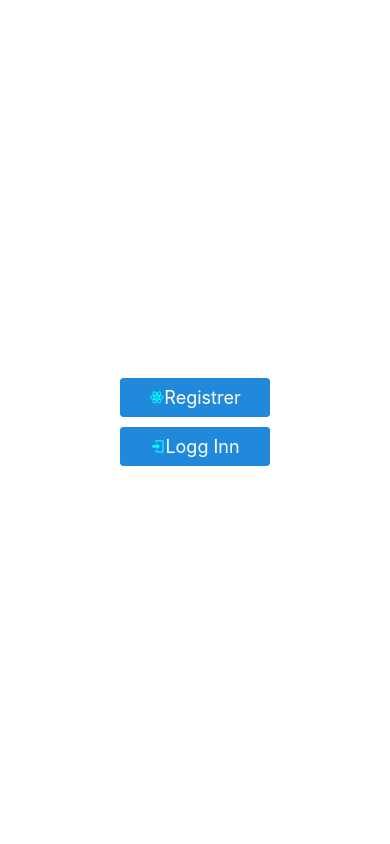
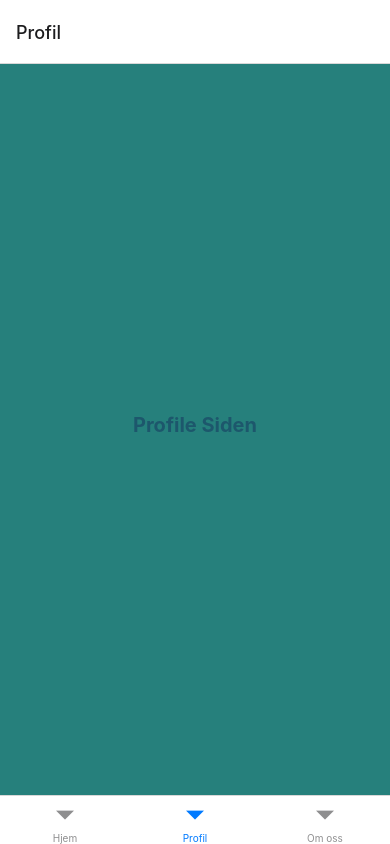
Before and after one commit to TommyS-NO/PhysioFlow-Prototype, a React Native app: screen /Profil in a window 390 px wide. Built offline with nearby package versions, Linux system fonts and the light colour scheme.

Commit message:
Added Bottom Navigation, 3 test Screens Home/Profile/About

```diff
--- a/App.tsx
+++ b/App.tsx
@@ -1,14 +1,17 @@
 import React from 'react';
 import { StatusBar } from 'expo-status-bar';
 import { StyleSheet, View } from 'react-native';
-import HomeScreen from './Screens/HomeScreen/HomeScreen';
+import { NavigationContainer } from '@react-navigation/native';
+import AppNav from './Navigation/AppNav';
 
 export default function App() {
   return (
-    <View style={styles.container}>
-      <HomeScreen />
-      <StatusBar style="auto" />
-    </View>
+    <NavigationContainer>
+      <View style={styles.container}>
+        <AppNav />
+        <StatusBar style="auto" />
+      </View>
+    </NavigationContainer>
   );
 }
 
@@ -16,6 +19,5 @@ const styles = StyleSheet.create({
   container: {
     flex: 1,
     backgroundColor: '#fff',
-
   },
 });
--- /dev/null
+++ b/Navigation/AppNav.tsx
@@ -0,0 +1,20 @@
+import React from "react";
+import { createBottomTabNavigator } from "@react-navigation/bottom-tabs";
+import HomeScreen from "../Screens/HomeScreen/HomeScreen";
+import ProfileScreen from "../Screens/ProfileScreen/ProfileScreen";
+import AboutScreen from "../Screens/AboutScreen/AboutScreen";
+
+const Tab = createBottomTabNavigator();
+
+const AppNav = () => {
+    return (
+        <Tab.Navigator>
+            <Tab.Screen name="Hjem" component={HomeScreen} />
+            <Tab.Screen name="Profil" component={ ProfileScreen} />
+            <Tab.Screen name="Om oss" component={ AboutScreen} />
+
+        </Tab.Navigator>
+    );
+};
+
+export default AppNav;
--- a/Screens/AboutScreen/AboutScreen.tsx
+++ b/Screens/AboutScreen/AboutScreen.tsx
@@ -0,0 +1,30 @@
+// AboutScreen.tsx
+import React from 'react';
+import { View, Text, StyleSheet } from 'react-native';
+
+const AboutScreen = () => {
+  return (
+    <View style={styles.container}>
+      <Text style={styles.title}>Om Appen</Text>
+      {/* Bare en Test/TOM SIDE*/}
+    </View>
+  );
+};
+
+const styles = StyleSheet.create({
+  container: {
+    flex: 1,
+    justifyContent: 'center',
+    alignItems: 'center',
+    padding: 20,
+    backgroundColor: '#26807C',
+  },
+  title: {
+    fontSize: 22,
+    fontWeight: 'bold',
+    marginBottom: 10,
+    color: '#1F576C',
+  },
+});
+
+export default AboutScreen;
--- a/Screens/HomeScreen/HomeScreen.tsx
+++ b/Screens/HomeScreen/HomeScreen.tsx
@@ -1,20 +1,15 @@
 import React from 'react';
-import { View, StyleSheet, Alert } from 'react-native';
-import CustomButton from '../../Components/Button/Button';
+import { View, StyleSheet, Text } from 'react-native';
+
 
 const HomeScreen = () => {
   return (
     <View style={styles.container}>
-      <CustomButton
-        title="Registrer"
-        onPress={() => Alert.alert('Registrer Knapp Trykket')}
-        iconName="react"
-      />
-      <CustomButton
-        title="Logg Inn"
-        onPress={() => Alert.alert('Logg Inn Knapp Trykket')}
-        iconName="login"
-      />
+      <Text style={styles.title}>HomeScreen</Text>
+      {/*Skal vi legge til Knapper her ? Logg Inn og Register?*/}
+      {/*Logo ?*/}
+      {/*Innhold*/}
+      {/*en Hjelpeknapp?(?)*/}
     </View>
   );
 };
@@ -24,7 +19,15 @@ const styles = StyleSheet.create({
     flex: 1,
     justifyContent: 'center',
     alignItems: 'center',
+    padding: 20,
+    backgroundColor: '#26807C'
   },
+  title: {
+    fontSize: 20,
+    fontWeight: 'bold',
+    marginBottom: 10,
+    color: '#1D576C'
+  }
 });
 
 export default HomeScreen;
--- a/Screens/ProfileScreen/ProfileScreen.tsx
+++ b/Screens/ProfileScreen/ProfileScreen.tsx
@@ -0,0 +1,32 @@
+import React from 'react';
+import { View, StyleSheet, Text } from 'react-native';
+
+
+const ProfileScreen = () => {
+  return (
+    <View style={styles.container}>
+      <Text style={styles.title}>Profile Siden</Text>
+
+      {/*Innhold*/}
+
+    </View>
+  );
+};
+
+const styles = StyleSheet.create({
+  container: {
+    flex: 1,
+    justifyContent: 'center',
+    alignItems: 'center',
+    padding: 20,
+    backgroundColor: '#26807C'
+  },
+  title: {
+    fontSize: 20,
+    fontWeight: 'bold',
+    marginBottom: 10,
+    color: '#1D576C'
+  }
+});
+
+export default ProfileScreen;
--- a/package.json
+++ b/package.json
@@ -12,13 +12,15 @@
     "@react-navigation/bottom-tabs": "^6.5.12",
     "@react-navigation/native": "^6.1.10",
     "@react-navigation/stack": "^6.3.21",
+    "@types/react-navigation": "^3.4.0",
     "expo": "~50.0.6",
     "expo-status-bar": "~1.11.1",
     "react": "18.2.0",
     "react-native": "0.73.4",
     "react-native-elements": "^3.4.3",
     "react-native-safe-area-context": "4.8.2",
-    "react-native-screens": "~3.29.0"
+    "react-native-screens": "~3.29.0",
+    "react-native-vector-icons": "^10.0.3"
   },
   "devDependencies": {
     "@babel/core": "^7.20.0",
```
Also changed, not shown: Navigation/HomeStackNav.tsx (added, +17 -0 lines), Navigation/ProfileStackNav.tsx (added, +16 -0 lines), Components/Navigation/Navigation.tsx (deleted), 1 other file (tests, documents, lock files or other folders).
